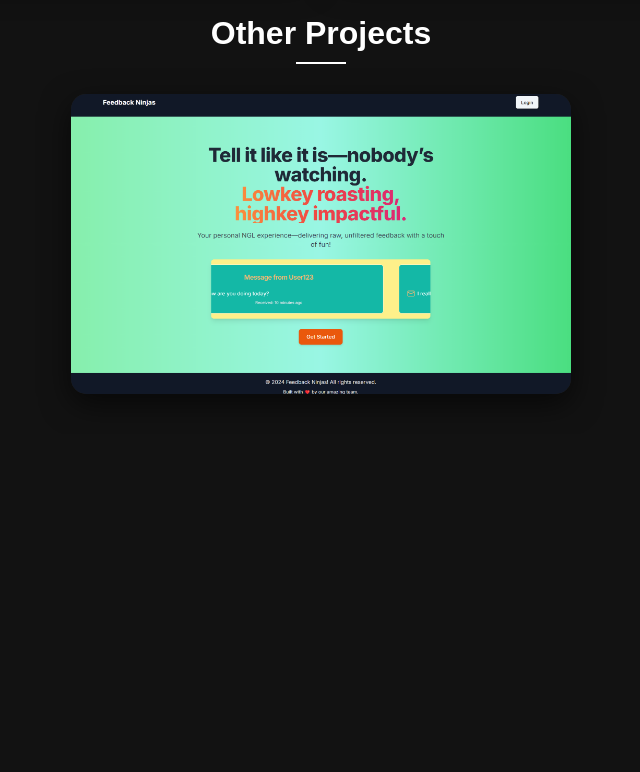
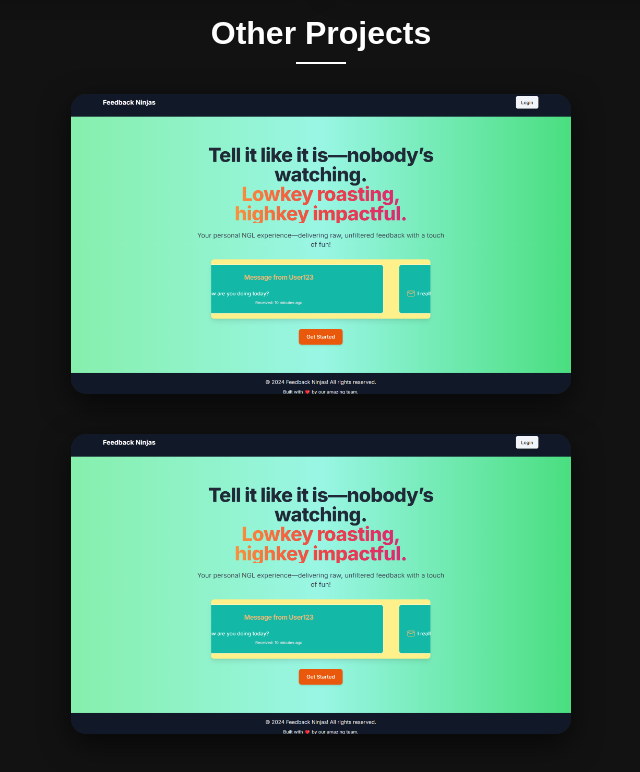
Before and after one commit to ShivamThakkar1211/portfolio-website, a website: page public/cards.html in a window 1280 px wide. Shown: the part 796-1568 px from the top of the page, without its empty margins (319-959 px from the left). Before the commit the page ends 1230 px from the top, so only its background shows below. Drawn offline with Linux system fonts and the light colour scheme.

Commit message:
Update cards.html

```diff
--- a/public/cards.html
+++ b/public/cards.html
@@ -213,6 +213,15 @@
           />
         </a>
       </div>
+       <div class="container">
+      <div class="work">
+        <a href="https://www.pocoloco.life/" target="_blank">
+          <img
+            src="/images/afp.png"
+            alt="Project 1"
+          />
+        </a>
+      </div>
 
 
     </div>
```
